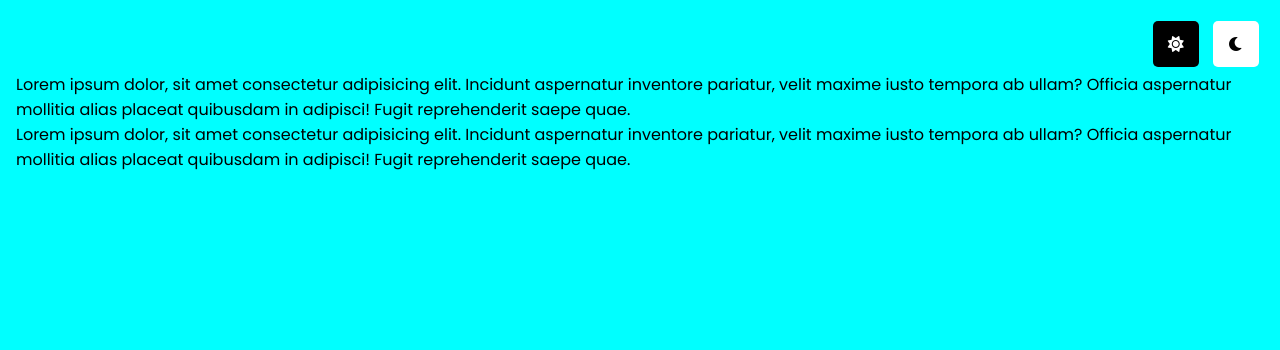
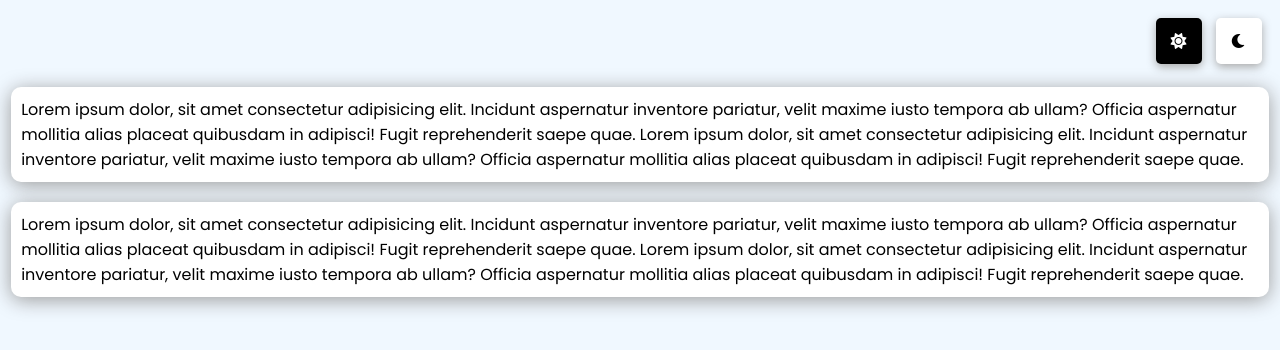
Before and after one commit to Sulman23/Theme-Changer, a plain HTML site: page index.html in a window 1280 px wide. Drawn offline with Linux system fonts and the light colour scheme.

Commit message:
styling almost done

```diff
--- a/index.html
+++ b/index.html
@@ -20,9 +20,15 @@
             <p>Lorem ipsum dolor, sit amet consectetur adipisicing elit. Incidunt aspernatur
                 inventore pariatur, velit maxime iusto tempora ab ullam? Officia aspernatur
                 mollitia alias placeat quibusdam in adipisci! Fugit reprehenderit saepe quae.
+                Lorem ipsum dolor, sit amet consectetur adipisicing elit. Incidunt aspernatur
+                inventore pariatur, velit maxime iusto tempora ab ullam? Officia aspernatur
+                mollitia alias placeat quibusdam in adipisci! Fugit reprehenderit saepe quae.
             </p>
 
             <p>Lorem ipsum dolor, sit amet consectetur adipisicing elit. Incidunt aspernatur
+                inventore pariatur, velit maxime iusto tempora ab ullam? Officia aspernatur
+                mollitia alias placeat quibusdam in adipisci! Fugit reprehenderit saepe quae.
+                Lorem ipsum dolor, sit amet consectetur adipisicing elit. Incidunt aspernatur
                 inventore pariatur, velit maxime iusto tempora ab ullam? Officia aspernatur
                 mollitia alias placeat quibusdam in adipisci! Fugit reprehenderit saepe quae.
             </p>
--- a/styles.css
+++ b/styles.css
@@ -11,19 +11,21 @@ body {
 }
 
 .container {
-    background-color: aqua;
-    padding: 1rem;
+    /* background-color: aqua; */
+    padding: 0.2rem;
     height: 100vh;
 }
 
 .theme-icon {
     text-align: right;
+    margin: 10px;
 }
 
 .theme-icon i {
     padding: 15px;
     border-radius: 5px;
     margin: 5px;
+    box-shadow: 0px 3px 10px rgb(168, 168, 168);
     cursor: pointer;
 }
 
@@ -36,3 +38,16 @@ body {
     background-color: white;
     color: black;
 }
+
+div.content {
+    padding: 0.5rem;
+    /* background-color: blueviolet; */
+}
+
+div.content p {
+    padding: 10px;
+    background-color: white;
+    margin-bottom: 20px;
+    border-radius: 10px;
+    box-shadow: 0px 3px 20px rgb(155, 155, 155);
+}
```
